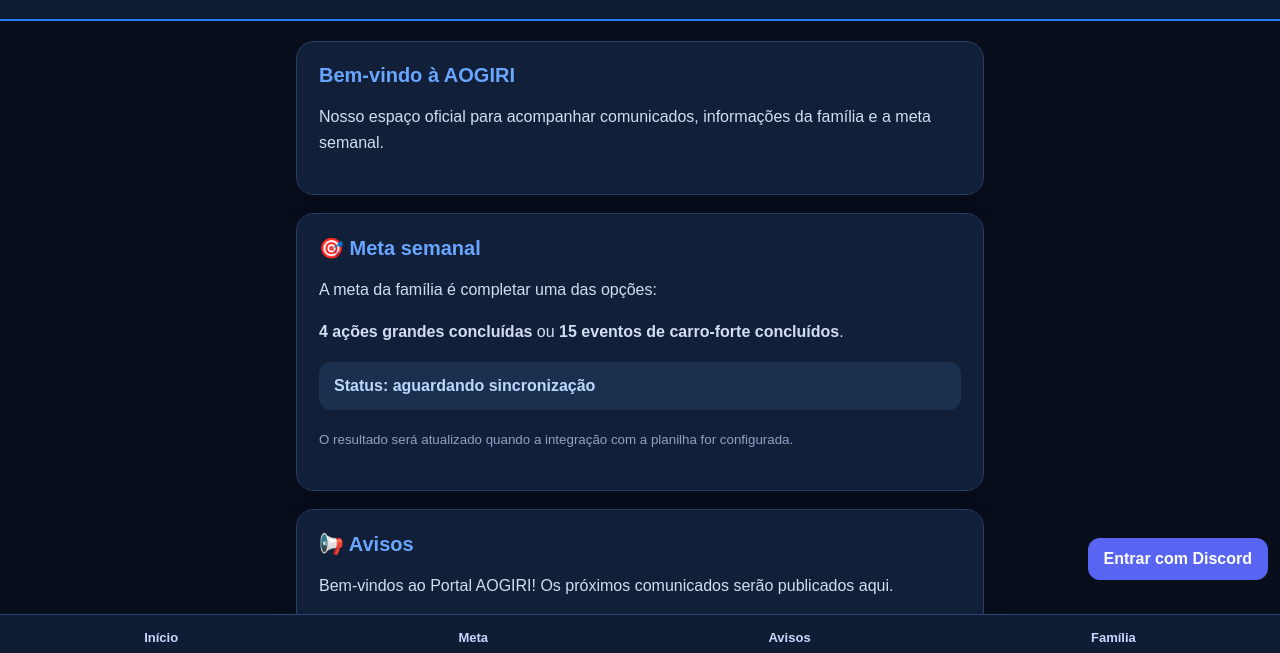
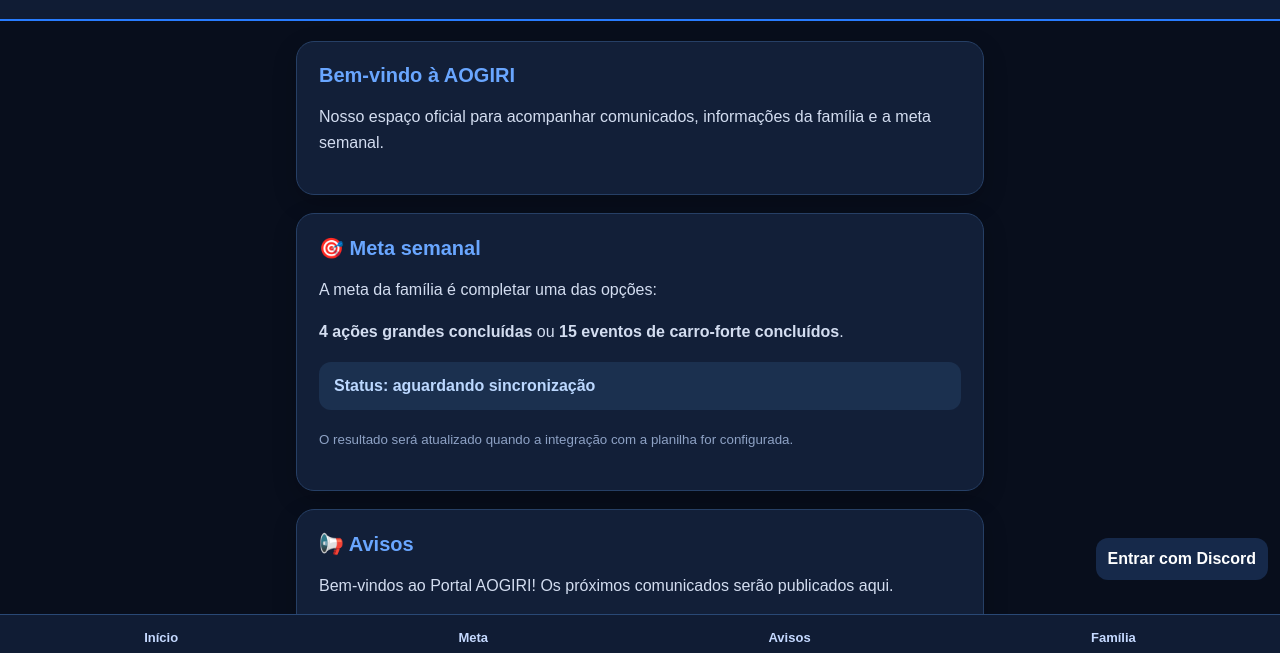
Before and after one commit to isaquejogo10-gif/aogiri-portal, a plain HTML site: page index.html in a window 1280 px wide. Shown: the part 140-793 px from the top of the page. Drawn offline with Linux system fonts and the light colour scheme; no server answers.

Commit message:
Update index.html

```diff
--- a/index.html
+++ b/index.html
@@ -58,6 +58,48 @@ footer{text-align:center;color:#718ab3;padding:18px;font-size:12px}
 <a href="#avisos">Avisos</a>
 <a href="#familia">Família</a>
 </nav>
-<a href="/.netlify/functions/auth-login" style="position:fixed;right:12px;bottom:80px;background:#5865f2;color:white;padding:12px 16px;border-radius:12px;text-decoration:none;font-weight:bold;z-index:10">Entrar com Discord</a>
+
+<div id="discord-area" style="position:fixed;right:12px;bottom:80px;z-index:10;background:#16294a;color:white;padding:12px;border-radius:12px">
+  <a id="discord-login"
+     href="/.netlify/functions/auth-login"
+     style="color:white;text-decoration:none;font-weight:bold">
+    Entrar com Discord
+  </a>
+  <span id="discord-user" style="display:none"></span>
+</div>
+
+<script>
+async function verificarLogin() {
+  const botao = document.getElementById("discord-login");
+  const usuario = document.getElementById("discord-user");
+
+  try {
+    const resposta = await fetch("/.netlify/functions/auth-me", {
+      credentials: "same-origin",
+      cache: "no-store"
+    });
+
+    if (!resposta.ok) throw new Error("Falha na consulta");
+
+    const dados = await resposta.json();
+
+    if (dados.authenticated) {
+      botao.style.display = "none";
+      usuario.style.display = "inline";
+      usuario.textContent = "✓ Conectado como " + dados.nome;
+    } else {
+      botao.style.display = "inline";
+      usuario.style.display = "none";
+    }
+  } catch (erro) {
+    botao.style.display = "inline";
+    usuario.style.display = "none";
+    console.error("Erro ao verificar login", erro);
+  }
+}
+
+verificarLogin();
+</script>
+ style="position:fixed;right:12px;bottom:80px;background:#5865f2;color:white;padding:12px 16px;border-radius:12px;text-decoration:none;font-weight:bold;z-index:10">Entrar com Discord</a>
 </body>
 </html>
```
